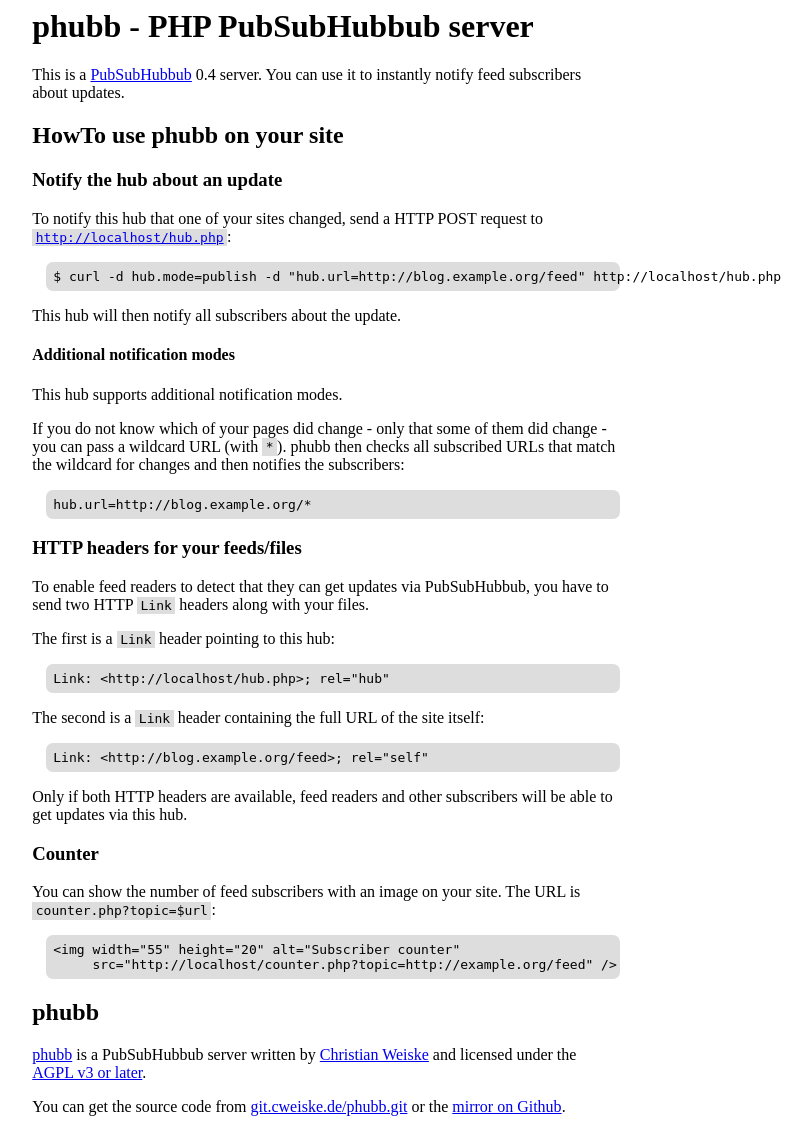
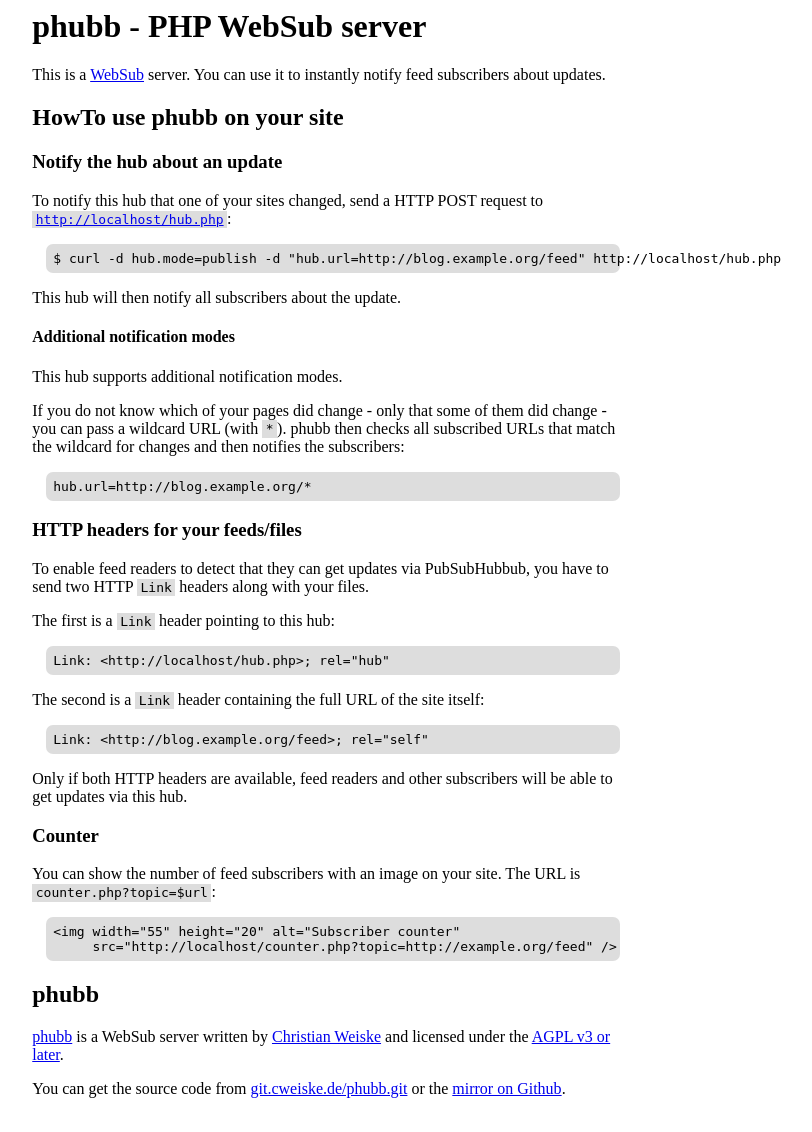
Before and after one commit to cweiske/phubb, a PHP site: page / in a window 1280 px wide. Shown: the whole page, without its empty margins (314-1126 px from the left). After the commit the page ends 1098 px from the top, so only its background shows below. Run offline with PHP 8.4, Linux system fonts and the light colour scheme.

Commit message:
Update index page; mention websub, remove pubsubhubbub

```diff
--- a/www/index.php
+++ b/www/index.php
@@ -6,7 +6,7 @@
 ?>
 <html xmlns="http://www.w3.org/1999/xhtml">
  <head>
-  <title>phubb - PHP PubSubHubbub server</title>
+  <title>phubb - PHP WebSub server</title>
   <style type="text/css">
 body {
     max-width: 80ex;
@@ -26,11 +26,11 @@
   </style>
  </head>
  <body>
-  <h1>phubb - PHP PubSubHubbub server</h1>
+  <h1>phubb - PHP WebSub server</h1>
   <p>
    This is a
-   <a href="https://pubsubhubbub.googlecode.com/git/pubsubhubbub-core-0.4.html">PubSubHubbub</a>
-   0.4 server.
+   <a href="https://www.w3.org/TR/websub/">WebSub</a>
+   server.
    You can use it to instantly notify feed subscribers about updates.
   </p>
 
@@ -93,7 +93,7 @@
 
   <h2 id="phubb">phubb</h2>
   <p>
-   <a href="http://cweiske.de/phubb.htm">phubb</a> is a PubSubHubbub server
+   <a href="http://cweiske.de/phubb.htm">phubb</a> is a WebSub server
    written by
    <a href="http://cweiske.de/">Christian Weiske</a>
    and licensed under the
```
Also changed, not shown: 1 other file.
